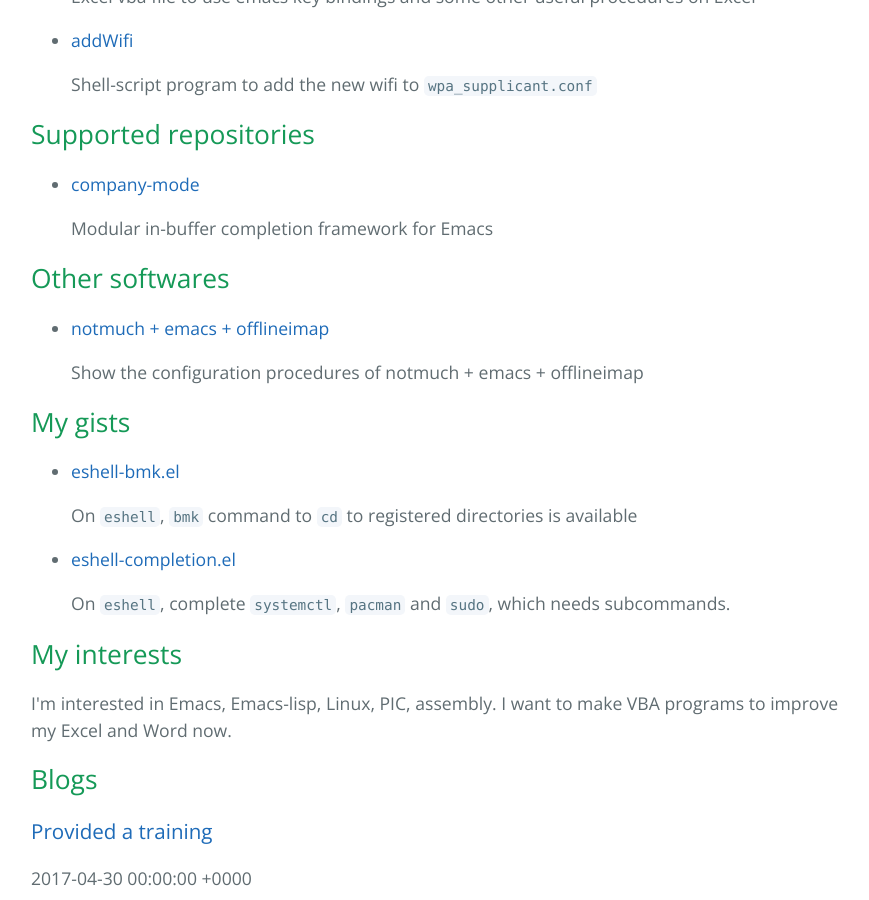
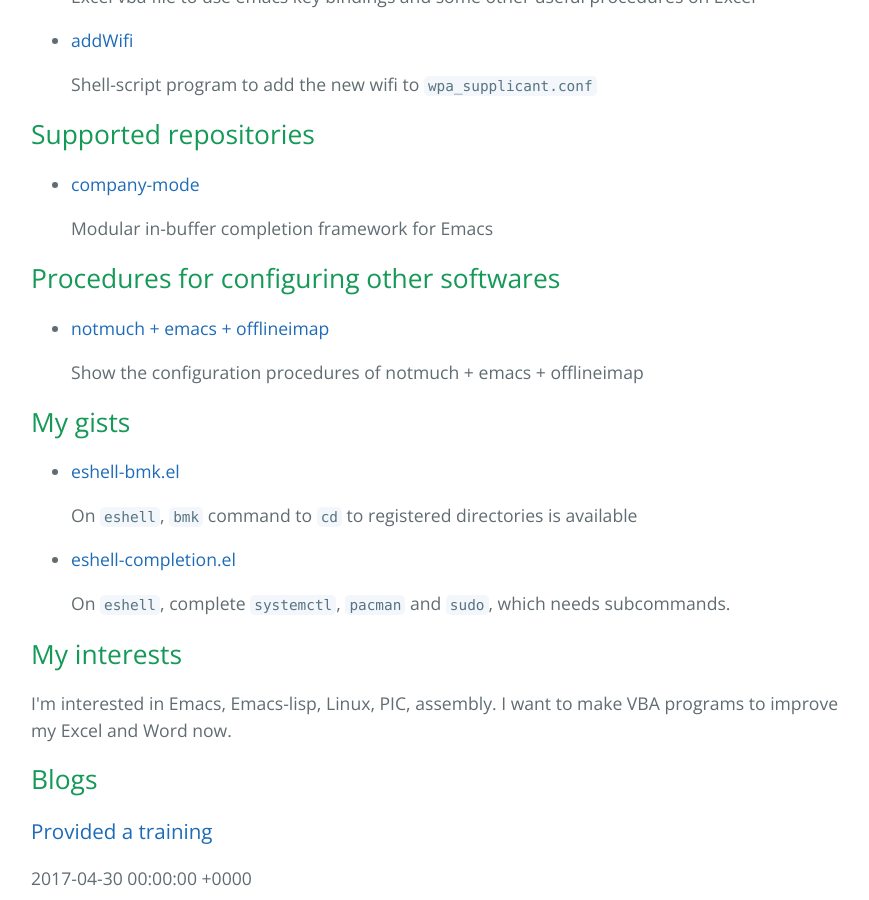
Before and after one commit to kkatsuyuki/kkatsuyuki.github.io, a Jekyll site: the page built from index.html, in a window 1280 px wide and 900 px high, scrolled down 531 px. Shown: the whole window, without its empty margins (193-1062 px from the left). Built offline with Jekyll 4.4.1, drawn with Linux system fonts in a browser that asks for light colours; the list of posts is cut into pages by our own code.

Commit message:
notmuch+emacs+offlineimap's header is modified to "procedures"

```diff
--- a/index.html
+++ b/index.html
@@ -37,9 +37,9 @@
 </div>
 </div>
 
-<div id="outline-container-orgc560a36" class="outline-2">
-<h2 id="orgc560a36">Other softwares</h2>
-<div class="outline-text-2" id="text-orgc560a36">
+<div id="outline-container-org1aa0aa9" class="outline-2">
+<h2 id="org1aa0aa9">Procedures for configuring other softwares</h2>
+<div class="outline-text-2" id="text-org1aa0aa9">
 <ul class="org-ul">
 <li><p>
 <a href="https://kkatsuyuki.github.io/notmuch-conf/">notmuch + emacs + offlineimap</a>
--- a/org/index.org
+++ b/org/index.org
@@ -15,7 +15,7 @@
 
     Modular in-buffer completion framework for Emacs
 
-* Other softwares
+* Procedures for configuring other softwares
   - [[https://kkatsuyuki.github.io/notmuch-conf/][notmuch + emacs + offlineimap]]
 
     Show the configuration procedures of notmuch + emacs + offlineimap
```
